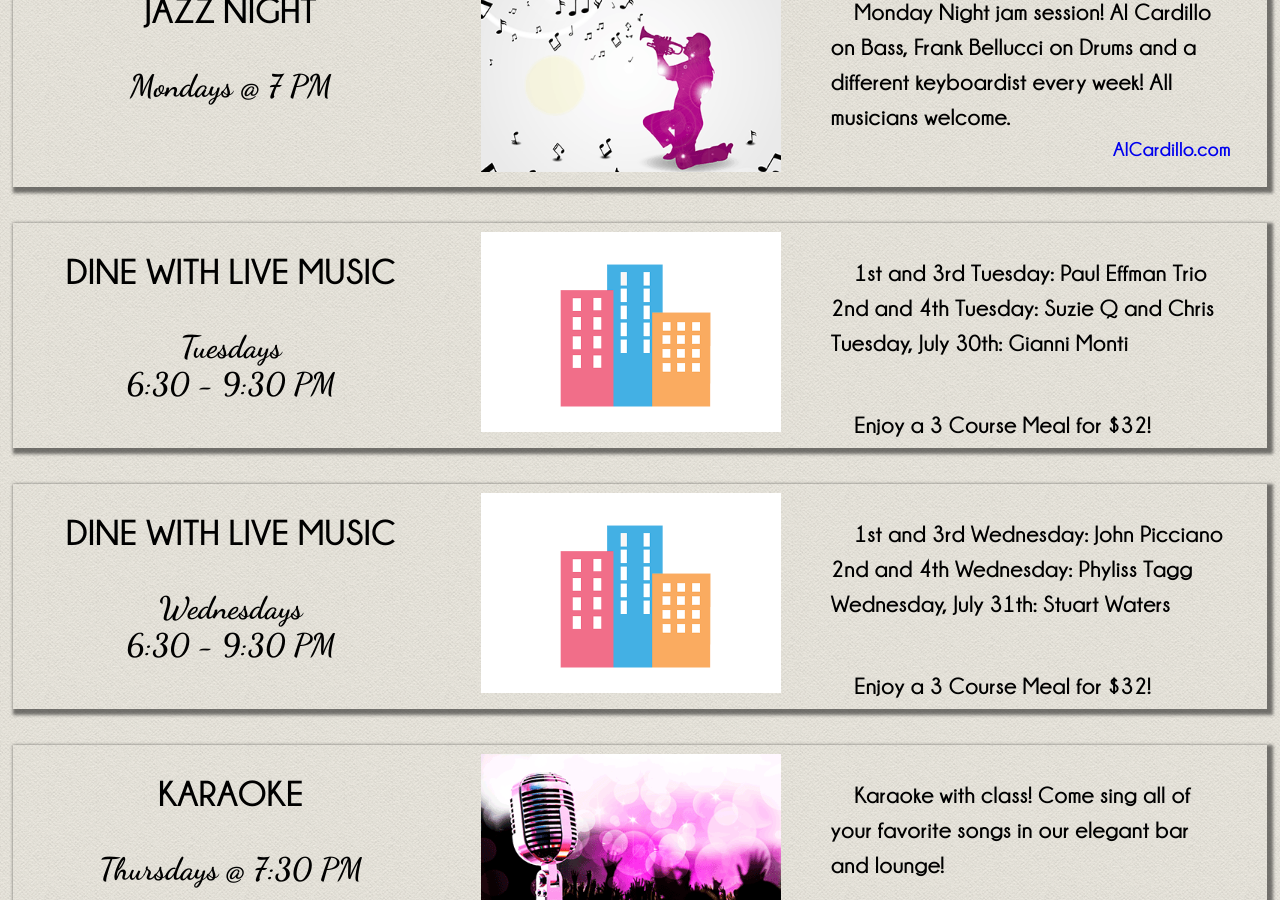
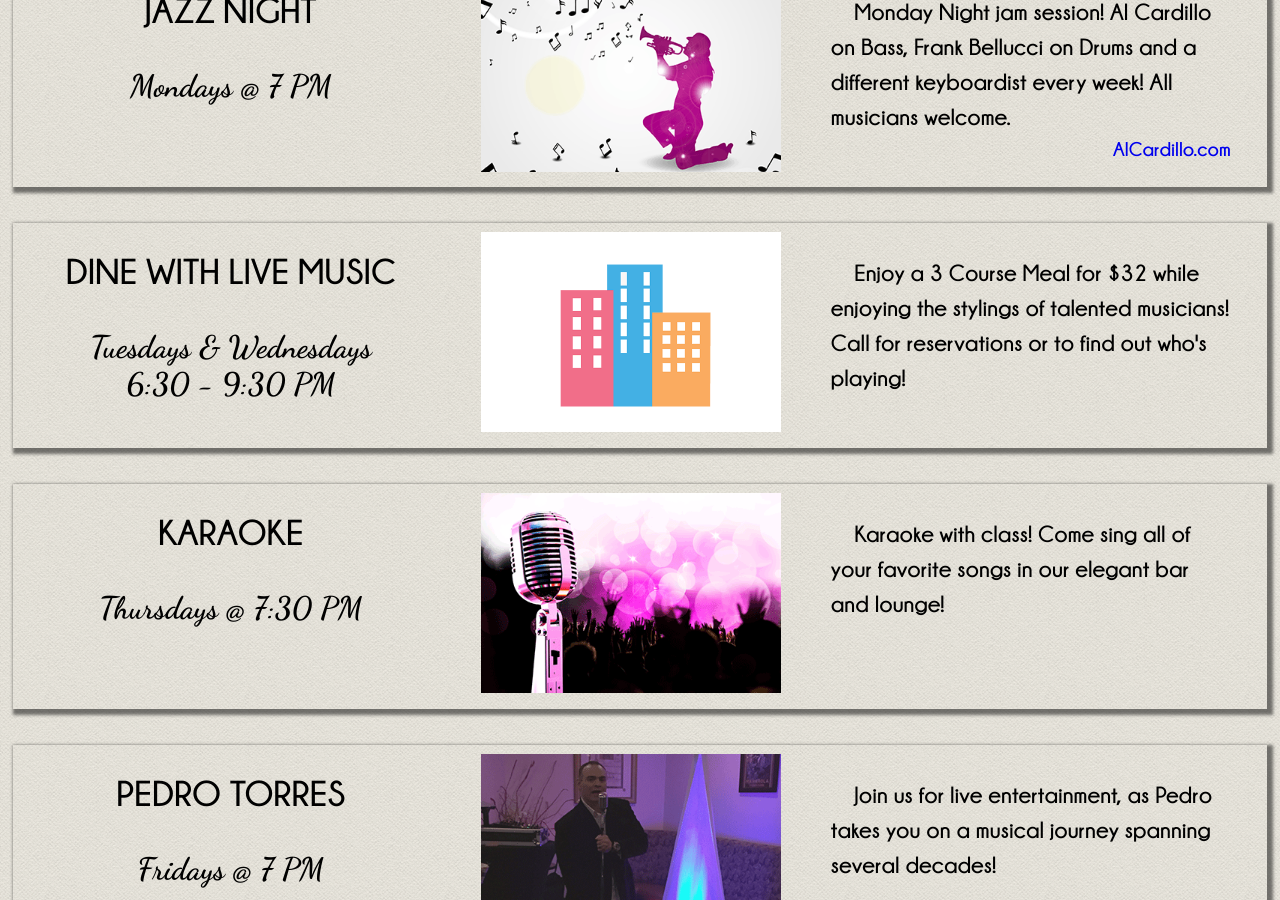
Before and after one commit to cinqueterreli/cinqueterre.github.io, a Jekyll site: the page built from weekly-events.html, in a window 1280 px wide and 900 px high, scrolled down 790 px. Built offline with Jekyll 4.4.1, drawn with Linux system fonts in a browser that asks for light colours; nearby versions of some CDN libraries.

Commit message:
Did so many changes

```diff
--- a/weekly-events.html
+++ b/weekly-events.html
@@ -29,23 +29,18 @@ permalink: "weekly-events.html"
 <div class="event-holder">
 	<div class="body-third">
 		<h3 class="event-name">DINE WITH LIVE MUSIC</h3>
-		<h2>Tuesdays <br /> 6:30 - 9:30 PM</h2>
+		<h2>Tuesdays &amp; Wednesdays<br /> 6:30 - 9:30 PM</h2>
 	</div>
 	<div class="body-third middle">
 		<img class="event-img" src="/images/logofiller.gif">
 	</div>
 	<div class="body-third">
 		<p class="event-des" style="text-indent: none;">
-			1st and 3rd Tuesday&colon; Paul Effman Trio<br />
-			2nd and 4th Tuesday&colon; Suzie Q and Chris<br />
-			Tuesday, July 30th&colon; Gianni Monti
-		</p>
-		<p class="event-des" style="text-indent: none;">
-		Enjoy a 3 Course Meal for $32!</p>
+		Enjoy a 3 Course Meal for $32 while enjoying the stylings of talented musicians! Call for reservations or to find out who's playing!</p>
 	</div>
 </div>
 
-<div class="event-holder">
+<!-- <div class="event-holder">
 	<div class="body-third">
 		<h3 class="event-name">DINE WITH LIVE MUSIC</h3>
 		<h2>Wednesdays <br /> 6:30 - 9:30 PM</h2>
@@ -63,7 +58,7 @@ permalink: "weekly-events.html"
 		Enjoy a 3 Course Meal for $32!</p>
 
 	</div>
-</div>
+</div> -->
 
 <div class="event-holder">
 	<div class="body-third">
```
Also changed, not shown: upcoming-events.html (+16 -5 lines), images/halloweenBall.png (added), images/lauraFlyer.jpg (added), images/saturdayNightSchedule.gif.
